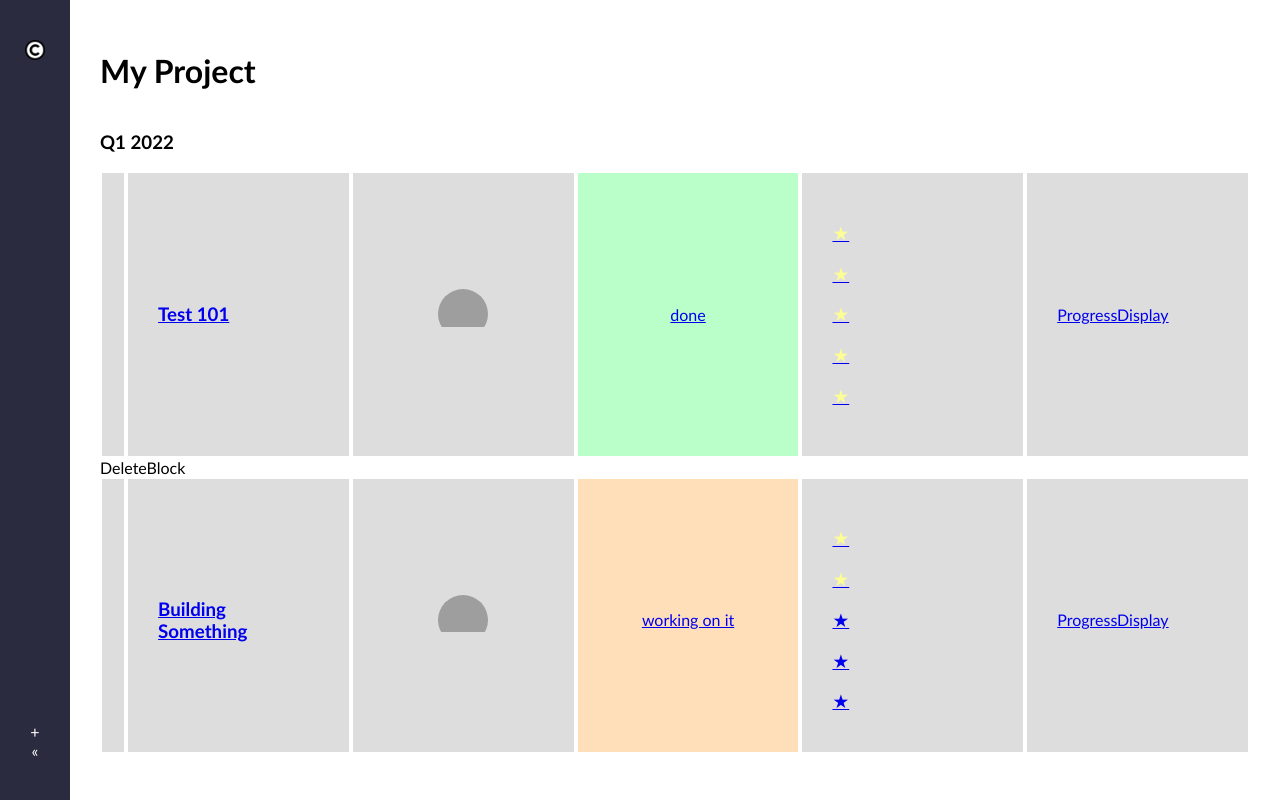
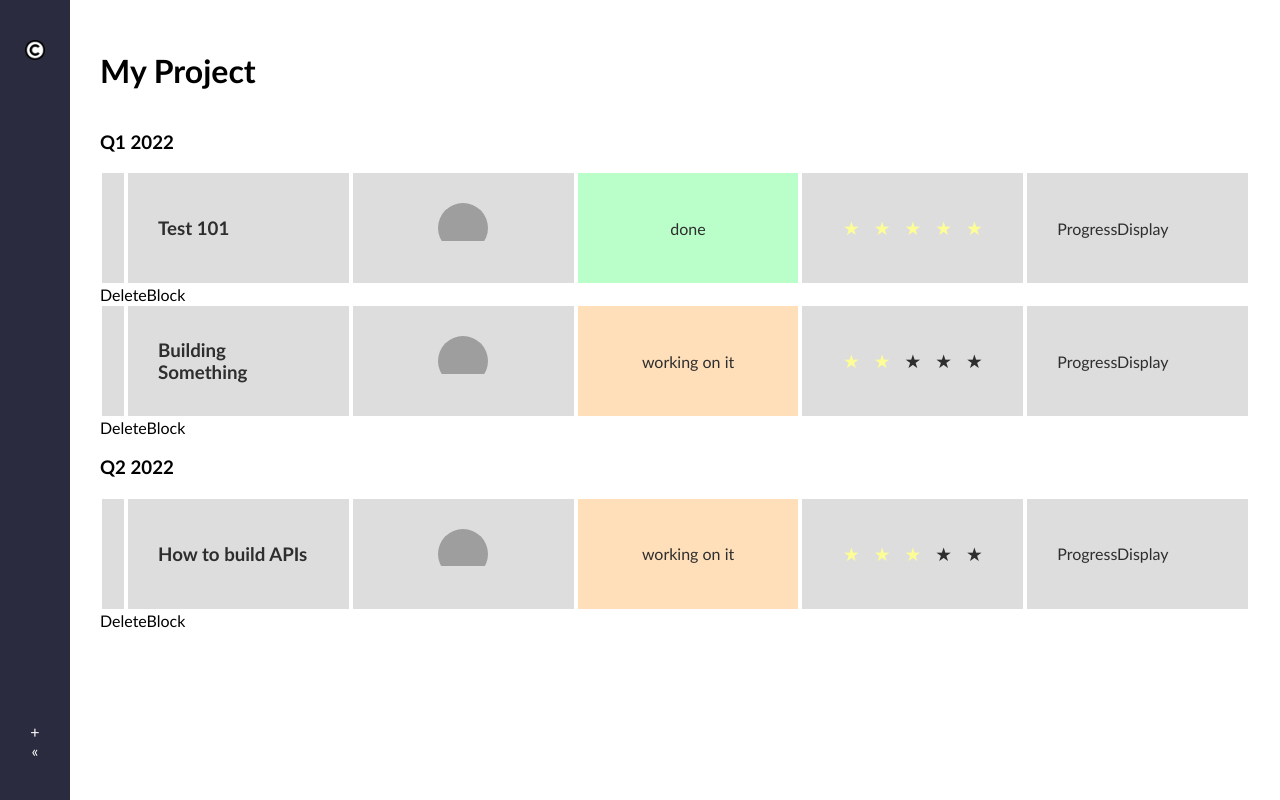
Before and after one commit to dganai/monday-clone, a React (Create React App) app: page / in a window 1280 px wide. Built offline with nearby package versions, Linux system fonts and the light colour scheme; grey boxes are pictures that could not be loaded.

Commit message:
styling for stars in priority display

```diff
--- a/src/index.css
+++ b/src/index.css
@@ -8,6 +8,11 @@ body {
 
 .app {
   display: flex;
+}
+
+#link {
+  text-decoration: none;
+  color: rgb(46, 46, 46);
 }
 
 /*----- Nav -----*/
@@ -97,3 +102,17 @@ nav .icon {
   display: flex;
   justify-content: center;
 }
+
+.ticket-card .priority-display {
+  display: flex;
+  justify-content: center;
+}
+
+.ticket-card .priority-display .star-container {
+  display: flex;
+}
+
+.ticket-card .priority-display .star-container h3 {
+  margin: 7px;
+  padding: 0px;
+}
```
